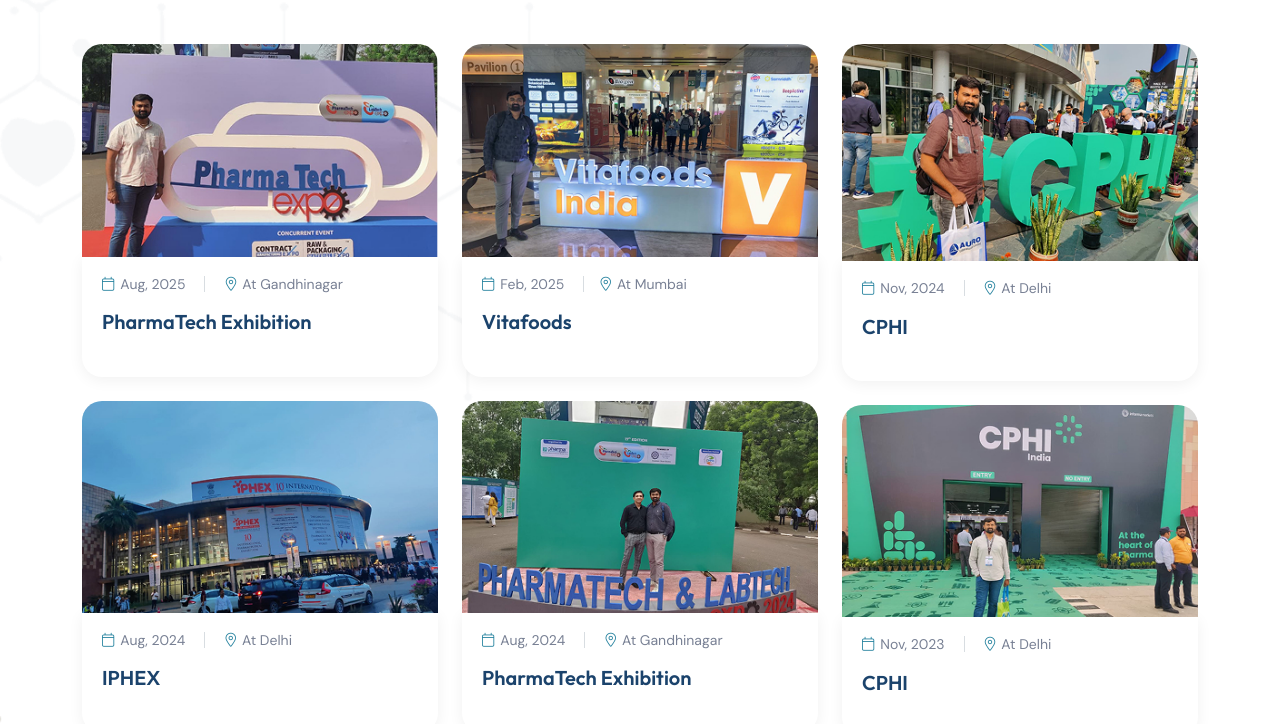
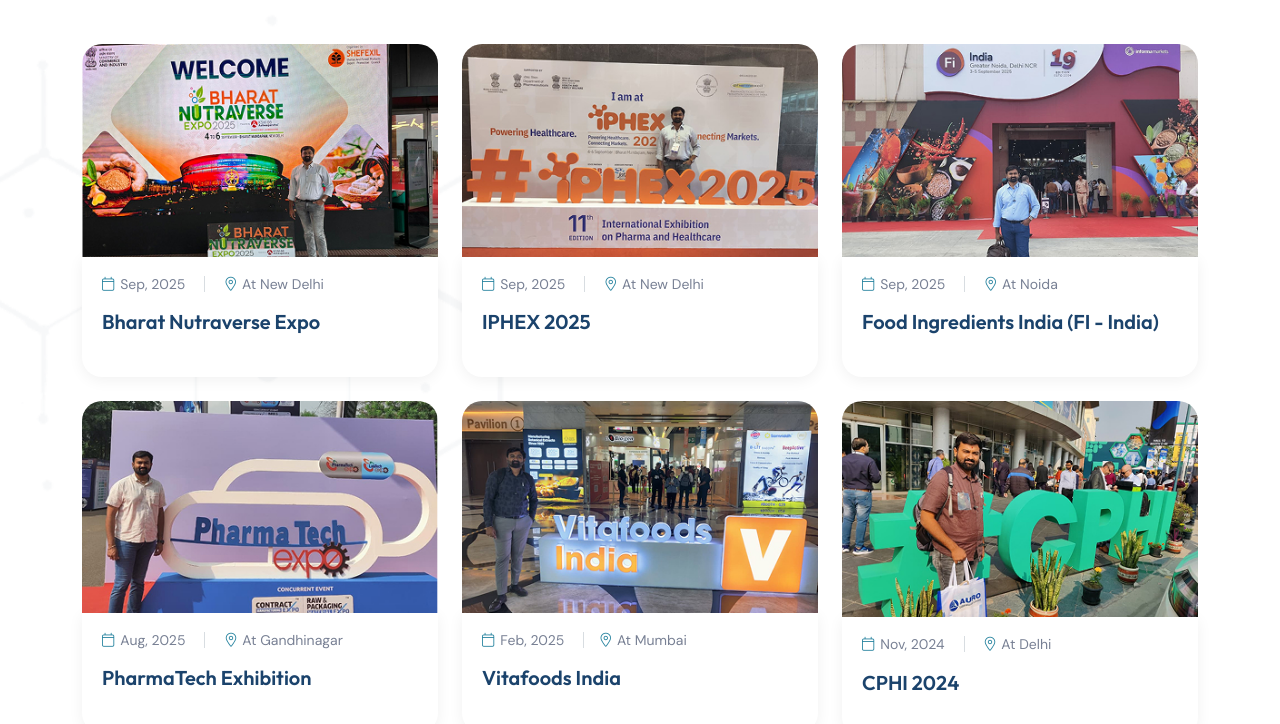
Before and after one commit to piyushInnovatix/raghuveer-chemicals, a plain HTML site: page events.html in a window 1280 px wide. Shown: the part 716-1440 px from the top of the page. Drawn offline with Linux system fonts and the light colour scheme.

Commit message:
events updated

```diff
--- a/events.html
+++ b/events.html
@@ -352,6 +352,54 @@
                 <div class="filter-item col-xl-4 col-lg-4 col-sm-6">
                     <div class="blog-card">
                         <div class="blog-img">
+                            <img src="assets/img/blog/blog_1_8.jpg" alt="blog image">
+                        </div>
+                        <div class="blog-content">
+                            <div class="blog-meta">
+
+                                <a href="blog.html"><i class="fal fa-calendar"></i>Sep, 2025</a>
+                                <a href="blog.html"><i class="fal fa-location-dot"></i>At New Delhi</a>
+                            </div>
+                            <h3 class="box-title">Bharat Nutraverse Expo</h3>
+
+                        </div>
+                    </div>
+                </div>
+                <div class="filter-item col-xl-4 col-lg-4 col-sm-6">
+                    <div class="blog-card">
+                        <div class="blog-img">
+                            <img src="assets/img/blog/blog_1_9.jpg" alt="blog image">
+                        </div>
+                        <div class="blog-content">
+                            <div class="blog-meta">
+
+                                <a href="blog.html"><i class="fal fa-calendar"></i>Sep, 2025</a>
+                                <a href="blog.html"><i class="fal fa-location-dot"></i>At New Delhi</a>
+                            </div>
+                            <h3 class="box-title">IPHEX 2025</h3>
+
+                        </div>
+                    </div>
+                </div>
+                <div class="filter-item col-xl-4 col-lg-4 col-sm-6">
+                    <div class="blog-card">
+                        <div class="blog-img">
+                            <img src="assets/img/blog/blog_1_10.jpg" alt="blog image">
+                        </div>
+                        <div class="blog-content">
+                            <div class="blog-meta">
+
+                                <a href="blog.html"><i class="fal fa-calendar"></i>Sep, 2025</a>
+                                <a href="blog.html"><i class="fal fa-location-dot"></i>At Noida</a>
+                            </div>
+                            <h3 class="box-title">Food Ingredients India (FI - India)</h3>
+
+                        </div>
+                    </div>
+                </div>
+                <div class="filter-item col-xl-4 col-lg-4 col-sm-6">
+                    <div class="blog-card">
+                        <div class="blog-img">
                             <img src="assets/img/blog/blog_1_2.jpg" alt="blog image">
                         </div>
                         <div class="blog-content">
@@ -376,7 +424,7 @@
                                 <a href="blog.html"><i class="fal fa-calendar"></i>Feb, 2025
                                     <a href="blog.html"><i class="fal fa-location-dot"></i>At Mumbai</a>
                             </div>
-                            <h3 class="box-title">Vitafoods</h3>
+                            <h3 class="box-title">Vitafoods India</h3>
 
                         </div>
                     </div>
@@ -392,7 +440,7 @@
                                 <a href="blog.html"><i class="fal fa-calendar"></i>Nov, 2024</a>
                                 <a href="blog.html"><i class="fal fa-location-dot"></i>At Delhi</a>
                             </div>
-                            <h3 class="box-title">CPHI</h3>
+                            <h3 class="box-title">CPHI 2024</h3>
 
                         </div>
                     </div>
@@ -408,7 +456,7 @@
                                 <a href="blog.html"><i class="fal fa-calendar"></i>Aug, 2024</a>
                                 <a href="blog.html"><i class="fal fa-location-dot"></i>At Delhi</a>
                             </div>
-                            <h3 class="box-title">IPHEX</h3>
+                            <h3 class="box-title">IPHEX 2025</h3>
 
                         </div>
                     </div>
@@ -440,7 +488,7 @@
                                 <a href="blog.html"><i class="fal fa-calendar"></i>Nov, 2023</a>
                                 <a href="blog.html"><i class="fal fa-location-dot"></i>At Delhi</a>
                             </div>
-                            <h3 class="box-title">CPHI</h3>
+                            <h3 class="box-title">CPHI 2023</h3>
 
                         </div>
                     </div>
@@ -455,7 +503,7 @@
                                 <a href="blog.html"><i class="fal fa-calendar"></i>July, 2023</a>
                                 <a href="blog.html"><i class="fal fa-location-dot"></i>At Hyderabad</a>
                             </div>
-                            <h3 class="box-title">IPHEX</h3>
+                            <h3 class="box-title">IPHEX 2023</h3>
 
                         </div>
                     </div>
```
Also changed, not shown: assets/img/blog/blog_1_10.jpg (added), assets/img/blog/blog_1_8.jpg (added), assets/img/blog/blog_1_9.jpg (added).
